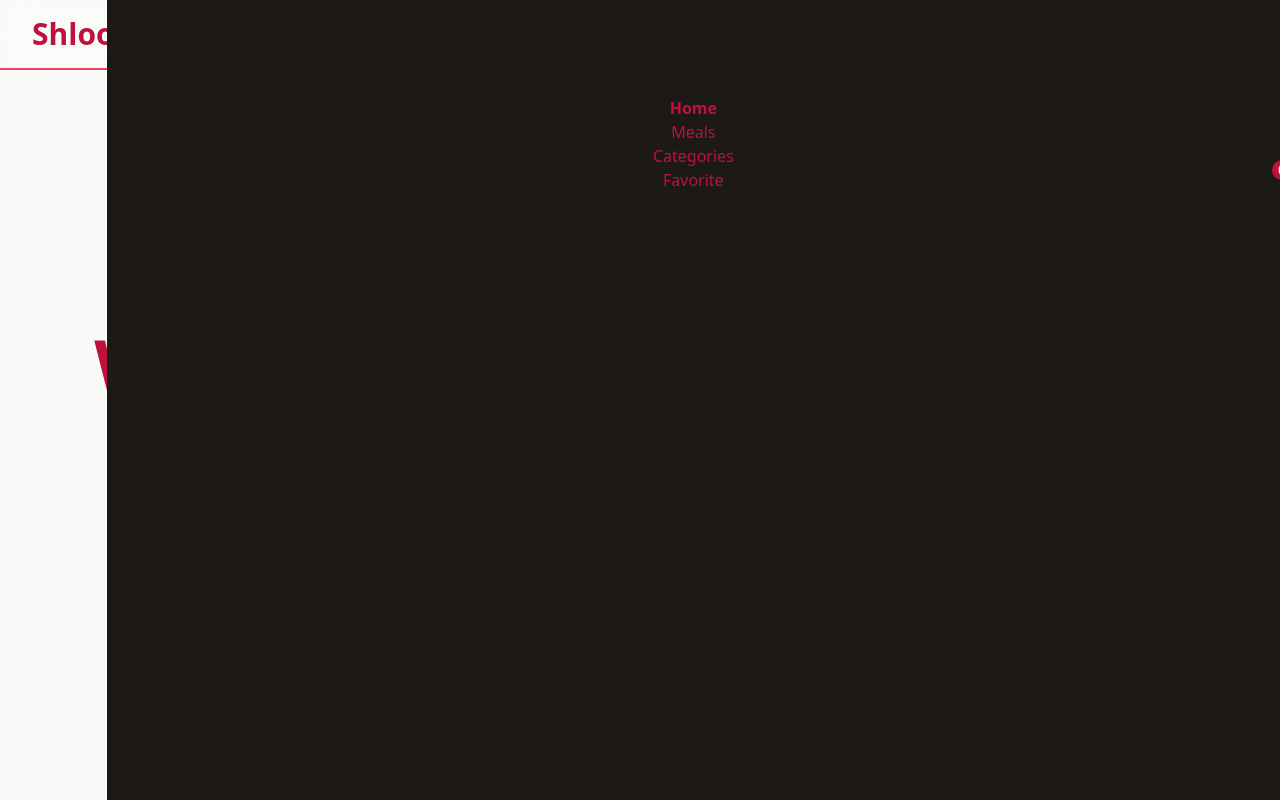
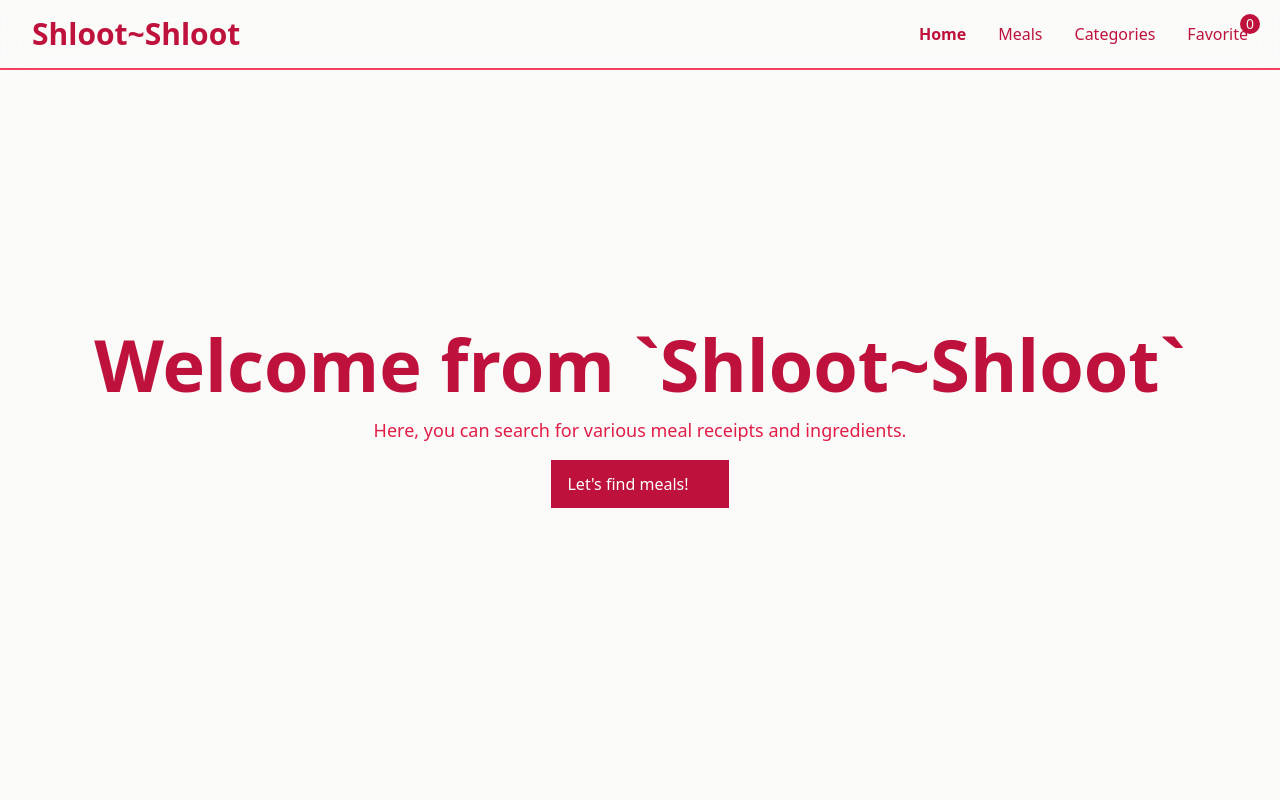
Before and after one commit to retardH/vue-meal-receipts, a Vue app: page / in a window 1280 px wide. Built offline with nearby package versions, Linux system fonts and the light colour scheme; some icons are missing.

Commit message:
fixing navbar

```diff
--- a/src/components/Navbar.vue
+++ b/src/components/Navbar.vue
@@ -1,25 +1,28 @@
 <script setup lang="ts">
 import Router from "@/router";
 import { useMeal } from "@/stores/meals";
-import { computed, ref } from "vue";
+import {computed, onMounted, ref} from "vue";
 import MenuIcon from "vue-material-design-icons/Menu.vue";
 import { useRoute } from "vue-router";
 const useMealStore = useMeal();
 const route = useRoute();
 const isMenuClicked = ref(true);
-const menuClassName = ref("");
+const menuClassName = ref("fixed w-0 top-0 bottom-0 flex items-center justify-center -right-80 transition-all z-50 bg-stone-900");
 const computedClassName = computed(() => {
-  if (!isMenuClicked) {
-    return "fixed w-0 top-0 bottom-0 flex items-center justify-center -right-80 transition-all z-50 bg-stone-900";
-  } else if (isMenuClicked) {
-    return "fixed w-11/12 top-0 bottom-0 h-screen items-center justify-center right-0 transition-all z-50 bg-stone-900";
-  }
+  return isMenuClicked ?
+      "fixed w-11/12 top-0 bottom-0 h-screen items-center justify-center -right-80 transition-all z-50 bg-stone-900" :
+      "fixed w-0 top-0 bottom-0 flex items-center h-screen justify-center -right-80 transition-all z-50 bg-stone-900";
+
 });
 const menuClickHandler = () => {
-  isMenuClicked.value = !isMenuClicked.value;
+  menuClassName.value =
+      "fixed w-11/12 top-0 bottom-0 h-screen items-center justify-center right-0 transition-all z-50 bg-stone-900";
   console.log(isMenuClicked.value);
   console.log(computedClassName);
 };
+onMounted(() => {
+  console.log(computedClassName);
+})
 </script>
 
 <template>
@@ -66,42 +69,42 @@ const menuClickHandler = () => {
         </span>
       </li>
     </ul>
-    <div :class="computedClassName">
-      <ul class="flex-col items-center justify-center py-24 gap-14 text-center">
-        <li
-          class="text-rose-700 cursor-pointer"
-          @click="Router.push('/')"
-          :class="{ 'font-bold': route.path === '/' }"
-        >
-          Home
-        </li>
-        <li
-          class="text-rose-700 cursor-pointer"
-          @click="Router.push('/meals')"
-          :class="{ 'font-bold': route.path === '/meals' }"
-        >
-          Meals
-        </li>
-        <li
-          class="text-rose-700 cursor-pointer"
-          @click="Router.push('/categories')"
-          :class="{ 'font-bold': route.path === '/categories' }"
-        >
-          Categories
-        </li>
-        <li
-          class="text-rose-700 relative cursor-pointer"
-          @click="Router.push('/favorite')"
-          :class="{ 'font-bold': route.path === '/favorite' }"
-        >
-          Favorite
-          <span
-            class="absolute -top-2 -right-3 bg-rose-700 text-stone-100 text-sm w-5 h-5 flex items-center justify-center rounded-full"
-          >
-            {{ useMealStore.favoriteMealsCount }}
-          </span>
-        </li>
-      </ul>
-    </div>
   </nav>
+  <!--    <div :class="menuClassName">-->
+  <!--      <ul class="flex-col items-center justify-center py-24 gap-14 text-center">-->
+  <!--        <li-->
+  <!--          class="text-rose-700 cursor-pointer"-->
+  <!--          @click="Router.push('/')"-->
+  <!--          :class="{ 'font-bold': route.path === '/' }"-->
+  <!--        >-->
+  <!--          Home-->
+  <!--        </li>-->
+  <!--        <li-->
+  <!--          class="text-rose-700 cursor-pointer"-->
+  <!--          @click="Router.push('/meals')"-->
+  <!--          :class="{ 'font-bold': route.path === '/meals' }"-->
+  <!--        >-->
+  <!--          Meals-->
+  <!--        </li>-->
+  <!--        <li-->
+  <!--          class="text-rose-700 cursor-pointer"-->
+  <!--          @click="Router.push('/categories')"-->
+  <!--          :class="{ 'font-bold': route.path === '/categories' }"-->
+  <!--        >-->
+  <!--          Categories-->
+  <!--        </li>-->
+  <!--        <li-->
+  <!--          class="text-rose-700 relative cursor-pointer"-->
+  <!--          @click="Router.push('/favorite')"-->
+  <!--          :class="{ 'font-bold': route.path === '/favorite' }"-->
+  <!--        >-->
+  <!--          Favorite-->
+  <!--          <span-->
+  <!--            class="absolute -top-2 -right-3 bg-rose-700 text-stone-100 text-sm w-5 h-5 flex items-center justify-center rounded-full"-->
+  <!--          >-->
+  <!--            {{ useMealStore.favoriteMealsCount }}-->
+  <!--          </span>-->
+  <!--        </li>-->
+  <!--      </ul>-->
+  <!--    </div>-->
 </template>
```
